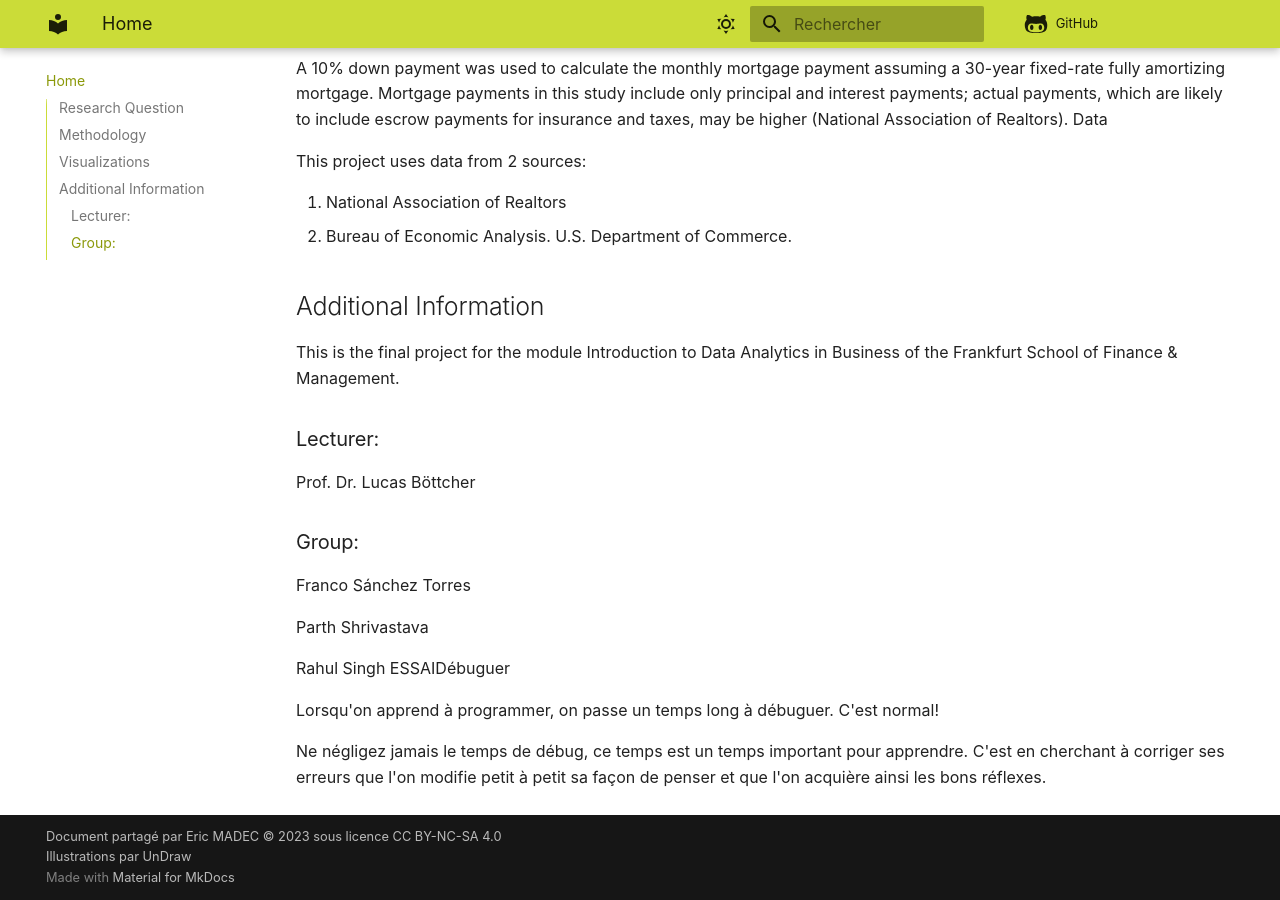
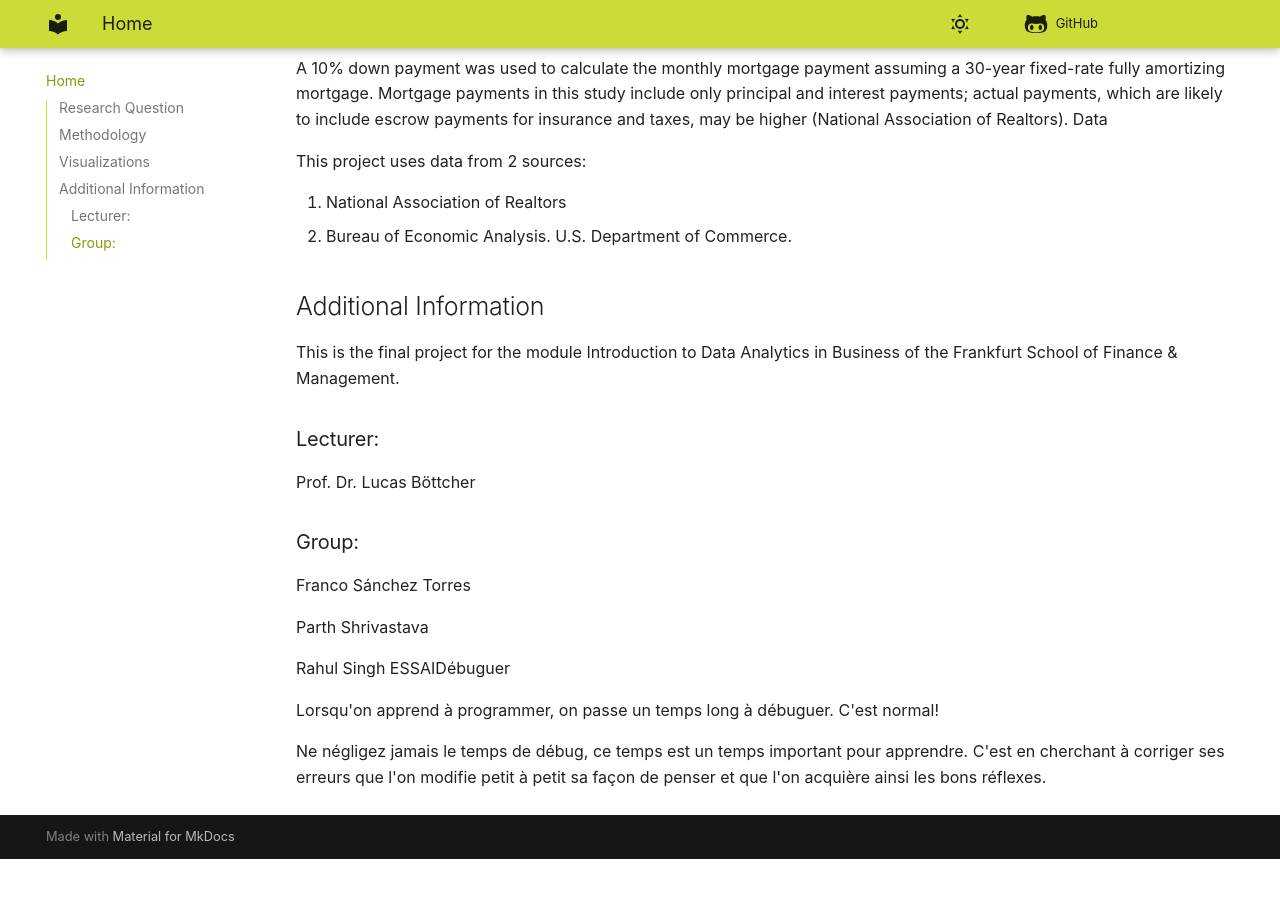
Before and after one commit to jfsql/DataAnalytics, an MkDocs documentation site: the page built from docs/index.md, in a window 1280 px wide and 900 px high, scrolled down 1627 px. Built offline with MkDocs 1.6.1 and Material for MkDocs 9.7.7, drawn with Linux system fonts in a browser that asks for light colours; comment, search, counter and statistics services are not loaded; after the commit the page ends 2486 px from its top, so only the background shows below that.

Commit message:
Update mkdocs.yml

```diff
--- a/mkdocs.yml
+++ b/mkdocs.yml
@@ -106,7 +106,7 @@ markdown_extensions: # https://squidfunk.github.io/mkdocs-material/reference/abb
         smart_dollar: false
 
 plugins:
-  - search # Inclure une barre de recherche
+  # - search # Inclure une barre de recherche
   # - mkdocs-jupyter: # Convertir les fichiers .ipynb et .py en pages du site https://github.com/danielfrg/mkdocs-jupyter
   #     kernel_name: python3
   #     execute: False
@@ -114,10 +114,7 @@ plugins:
 
 ### Configuration d'une licence
 # Information de droit d'auteur qui s'affiche dans le pied de page pour toutes les pages du site
-copyright: >
-    Document partagé par <a href="https://github.com/ericECmorlaix" target="_blank">Eric MADEC</a>
-    &copy; 2023 sous licence <a href="https://creativecommons.org/licenses/by-nc-sa/4.0/deed.fr" target="_blank">CC BY-NC-SA 4.0</a>
-    <br> Illustrations par <a href="https://undraw.co/" target="_blank">UnDraw</a>
+
 
 
 ### Configuration de liens sociaux https://squidfunk.github.io/mkdocs-material/setup/setting-up-the-footer/#social-links
```
